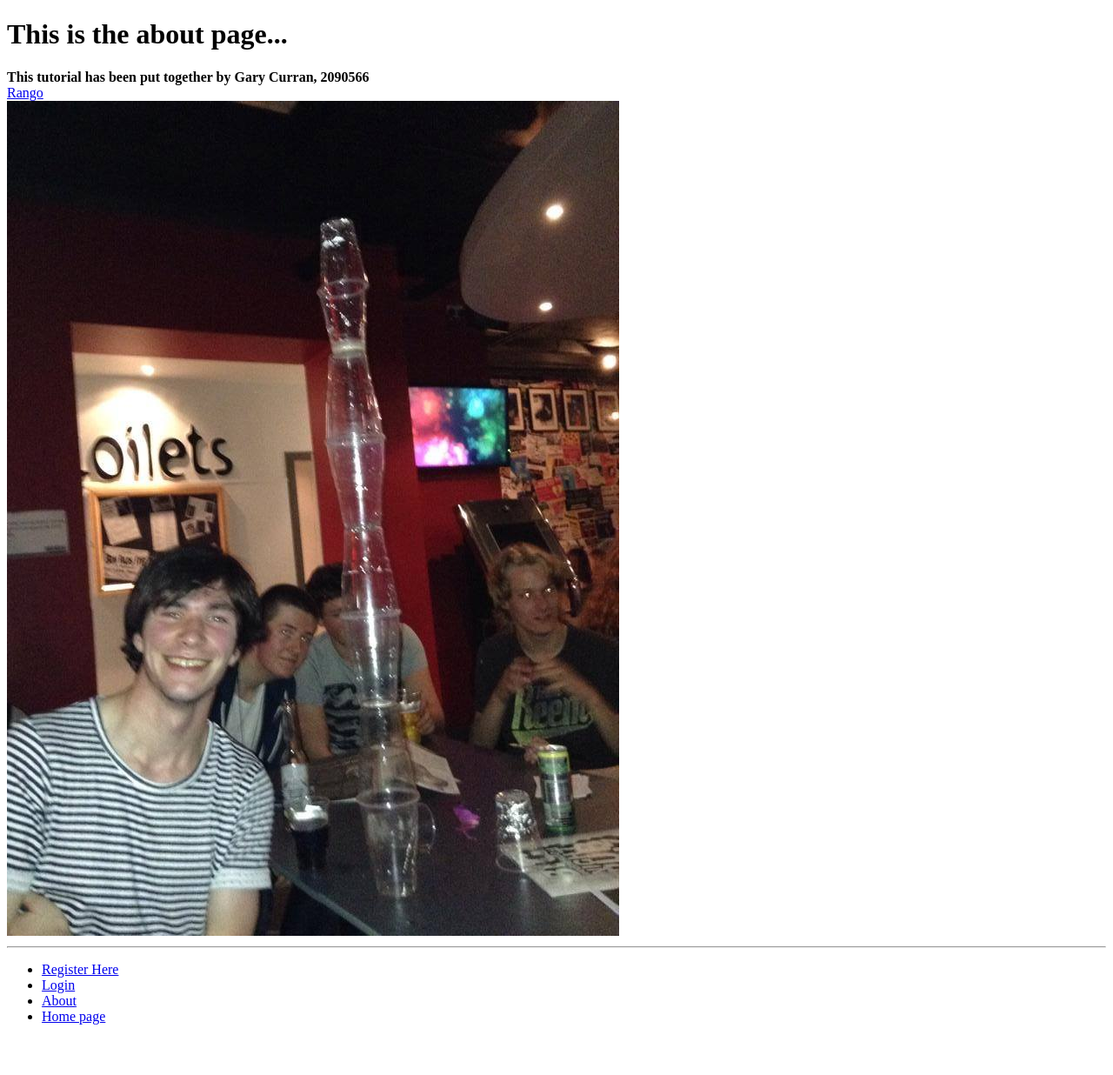
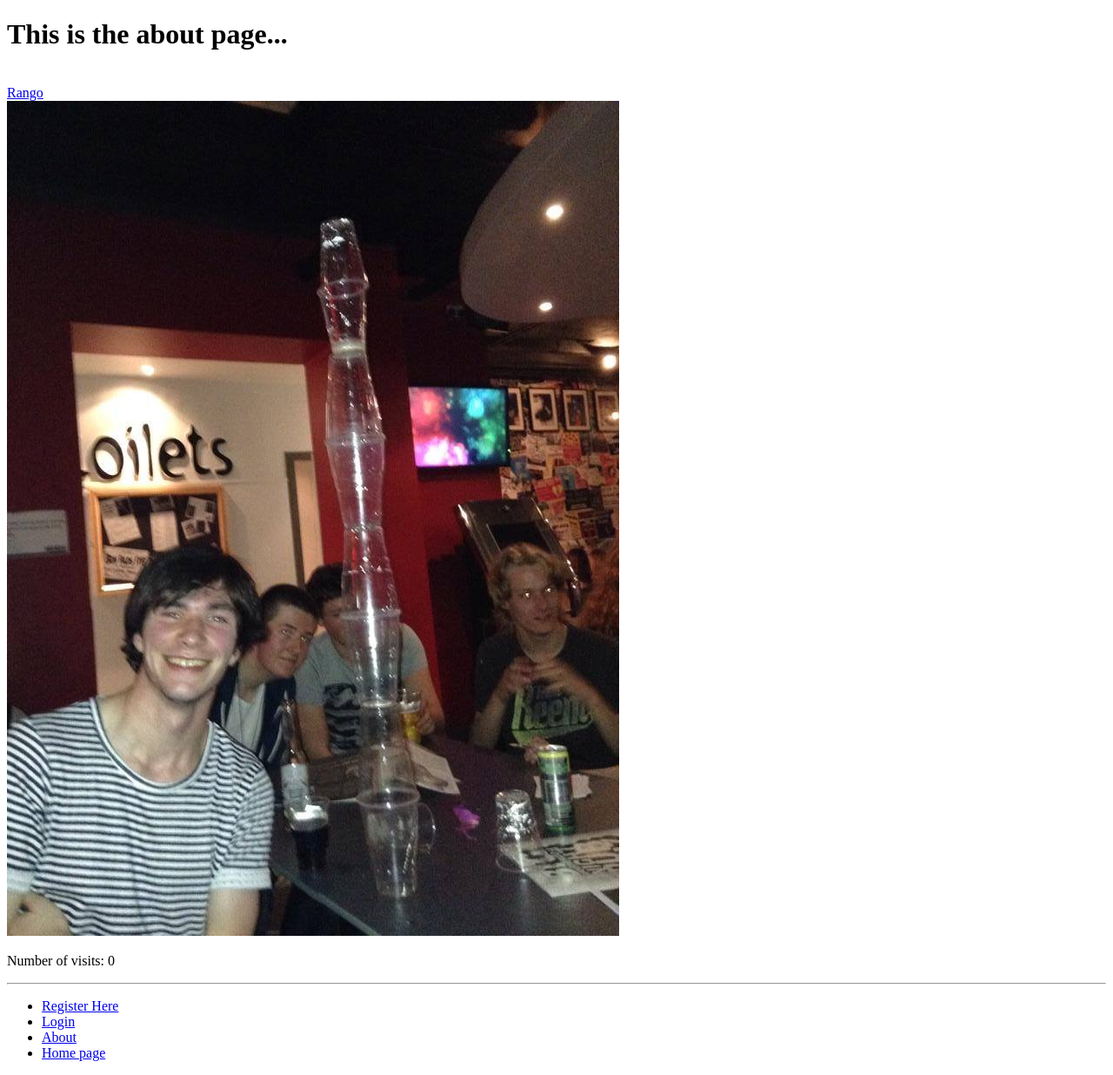
Before and after one commit to 2090566c/tangowithdjango, a Django app: page /rango/about/ in a window 1280 px wide. Shown: the whole page at 87% size. Before the commit the page ends 1178 px from the top, so only its background shows below. Run offline with Django 3.2, Linux system fonts and the light colour scheme.

Commit message:
Chapter 11 - Completed

```diff
--- a/rango/views.py
+++ b/rango/views.py
@@ -8,6 +8,7 @@ from django.contrib.auth import authenticate, login
 from django.http import HttpResponseRedirect, HttpResponse
 from django.contrib.auth.decorators import login_required
 from django.contrib.auth import logout
+from datetime import datetime
 
 def category(request, category_name_slug):
 
@@ -25,16 +26,45 @@ def category(request, category_name_slug):
     return render(request, 'rango/category.html', context_dict)
 
 def index(request):
+
     category_list = Category.objects.order_by('-likes')[:5]
-    context_dict = {'categories': category_list}
     page_list = Page.objects.order_by('-views')[:5]
-    context_dict['pages'] = page_list
 
-    return render(request, 'rango/index.html', context_dict)
+    context_dict = {'categories': category_list, 'pages': page_list}
+
+    visits = request.session.get('visits')
+    if not visits:
+        visits = 1
+    reset_last_visit_time = False
+
+    last_visit = request.session.get('last_visit')
+    if last_visit:
+        last_visit_time = datetime.strptime(last_visit[:-7], "%Y-%m-%d %H:%M:%S")
+
+        if (datetime.now() - last_visit_time).seconds > 0:
+            visits = visits + 1
+            reset_last_visit_time = True
+    else:
+        reset_last_visit_time = True
+
+    if reset_last_visit_time:
+        request.session['last_visit'] = str(datetime.now())
+        request.session['visits'] = visits
+    context_dict['visits'] = visits
+
+
+    response = render(request,'rango/index.html', context_dict)
+
+    return response
 
 def about(request):
     context_dict = {'boldmessage': "This tutorial has been put together by Gary Curran, 2090566"}
-    return render(request, 'rango/about.html', context_dict)
+    if request.session.get('visits'):
+        count = request.session.get('visits')
+    else:
+        count = 0
+
+    return render(request, 'rango/about.html', {'visits': count})
 
 def add_category(request):
     if request.method == 'POST':
@@ -77,6 +107,10 @@ def add_page(request, category_name_slug):
     return render(request, 'rango/add_page.html', context_dict)
 
 def register(request):
+
+    if request.session.test_cookie_worked():
+        print ">>>> TEST COOKIE WORKED!"
+        request.session.delete_test_cookie()
 
     registered = False
 
--- a/tango_with_django_project/settings.py
+++ b/tango_with_django_project/settings.py
@@ -35,6 +35,8 @@ LOGIN_URL = '/rango/login/'
 
 
 # Application definition
+
+SESSION_ENGINE = "django.contrib.sessions.backends.cache"
 
 INSTALLED_APPS = (
     'django.contrib.admin',
--- a/templates/rango/about.html
+++ b/templates/rango/about.html
@@ -6,8 +6,11 @@
 
 
     {% block body_block %}
+
         <h1>This is the about page...</h1>
         <strong>{{ boldmessage }}</strong><br />
         <a href="/rango/">Rango</a><br />
         <img src="{% static "images/me.jpg" %}" alt="Picture of Me" />
+
+        <p> Number of visits: {{ visits }}</p>
     {% endblock %}
```
